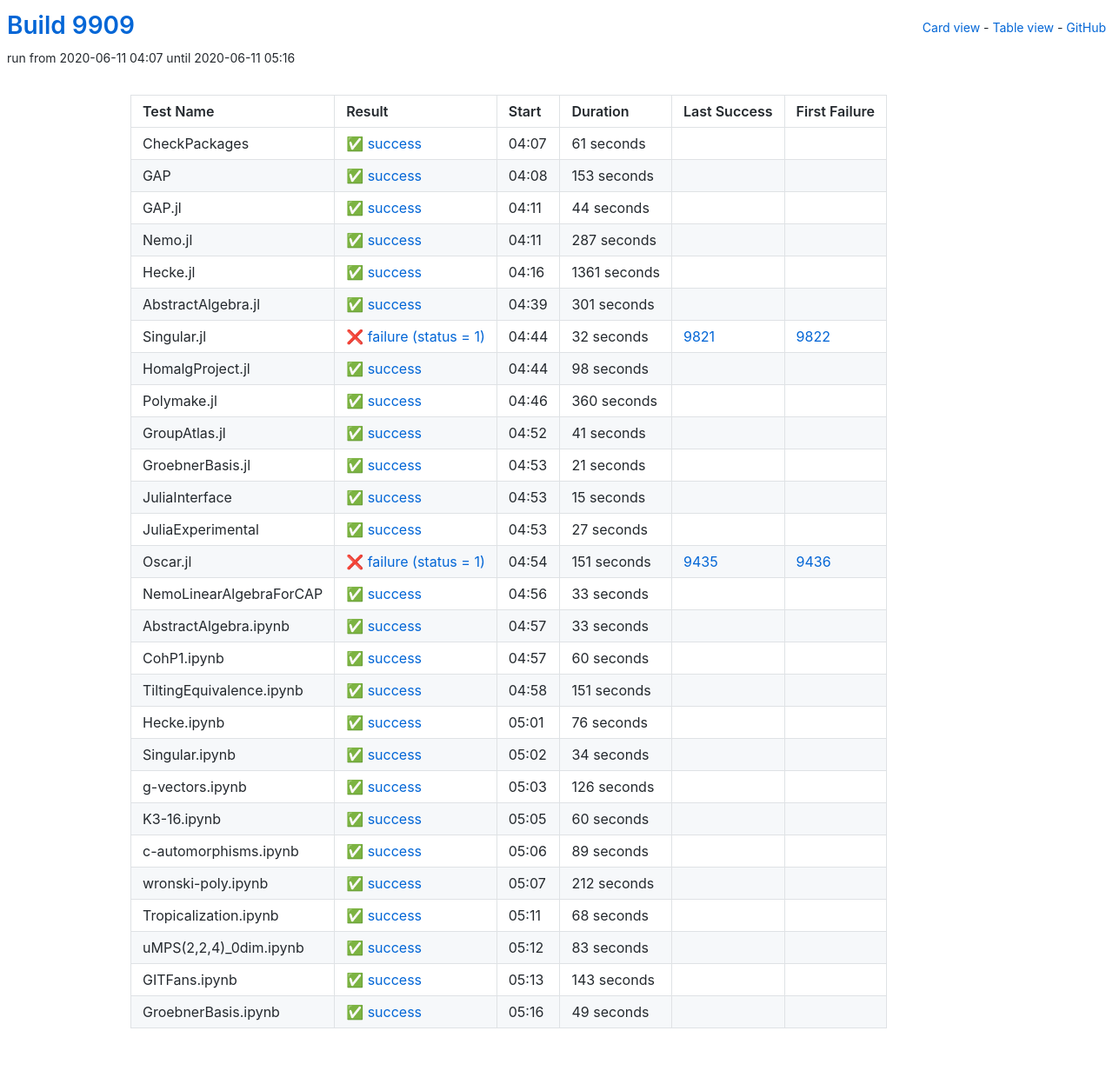
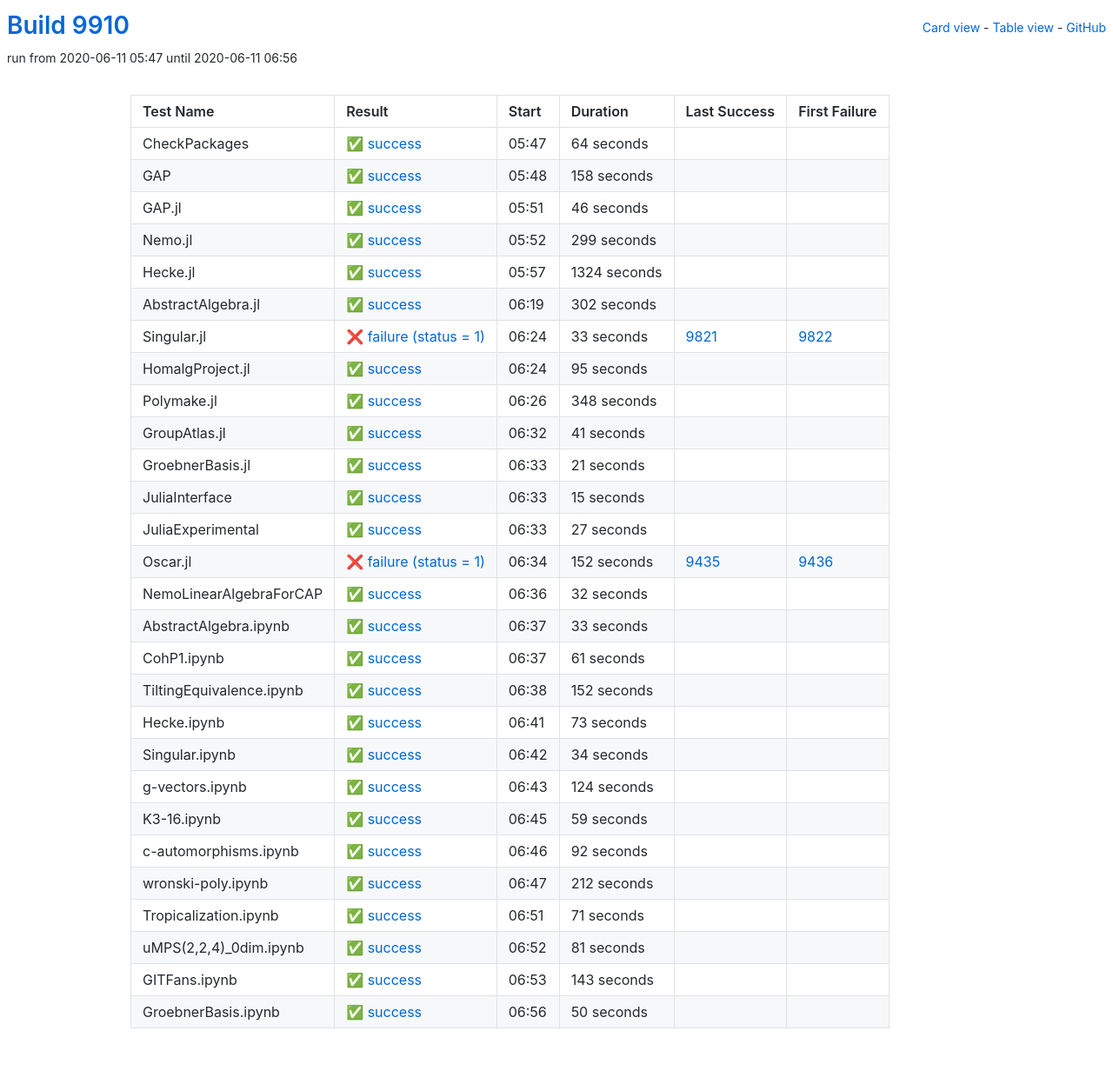
Before and after one commit to oscar-system/oscar-ci-status, a Jekyll site: the page built from table.html, in a window 1280 px wide. Shown: the whole page at 87% size. Built offline with Jekyll 4.4.1, drawn with Linux system fonts in a browser that asks for light colours.

Commit message:
Build #9910

```diff
--- a/_data/ci.yml
+++ b/_data/ci.yml
@@ -1,6 +1,6 @@
 ---
-build: 9909
-build_url: https://oscarci.mathematik.uni-kl.de/job/oscar/9909/
+build: 9910
+build_url: https://oscarci.mathematik.uni-kl.de/job/oscar/9910/
 job: oscar
 organization: oscar-system
 repo: oscar-ci-status
@@ -8,116 +8,116 @@
 tests:
 - name: CheckPackages
   id: checkpackages
-  log: https://oscarci.mathematik.uni-kl.de/job/oscar/9909/artifact/logs/build-9909/CheckPackages.log
-  start: 2020-06-11 04:07
+  log: https://oscarci.mathematik.uni-kl.de/job/oscar/9910/artifact/logs/build-9910/CheckPackages.log
+  start: 2020-06-11 05:47
   success: true
   exitcode: 0
   status: success
-  duration: 61
+  duration: 64
   last_success: false
   last_success_url:
   first_failure: false
   first_failure_url:
 - name: GAP
   id: gap
-  log: https://oscarci.mathematik.uni-kl.de/job/oscar/9909/artifact/logs/build-9909/GAP.log
-  start: 2020-06-11 04:08
+  log: https://oscarci.mathematik.uni-kl.de/job/oscar/9910/artifact/logs/build-9910/GAP.log
+  start: 2020-06-11 05:48
   success: true
   exitcode: 0
   status: success
-  duration: 153
+  duration: 158
   last_success: false
   last_success_url:
   first_failure: false
   first_failure_url:
 - name: GAP.jl
   id: gap-jl
-  log: https://oscarci.mathematik.uni-kl.de/job/oscar/9909/artifact/logs/build-9909/GAP.jl.log
-  start: 2020-06-11 04:11
+  log: https://oscarci.mathematik.uni-kl.de/job/oscar/9910/artifact/logs/build-9910/GAP.jl.log
+  start: 2020-06-11 05:51
   success: true
   exitcode: 0
   status: success
-  duration: 44
+  duration: 46
   last_success: false
   last_success_url:
   first_failure: false
   first_failure_url:
 - name: Nemo.jl
   id: nemo-jl
-  log: https://oscarci.mathematik.uni-kl.de/job/oscar/9909/artifact/logs/build-9909/Nemo.jl.log
-  start: 2020-06-11 04:11
+  log: https://oscarci.mathematik.uni-kl.de/job/oscar/9910/artifact/logs/build-9910/Nemo.jl.log
+  start: 2020-06-11 05:52
   success: true
   exitcode: 0
   status: success
-  duration: 287
+  duration: 299
   last_success: false
   last_success_url:
   first_failure: false
   first_failure_url:
 - name: Hecke.jl
   id: hecke-jl
-  log: https://oscarci.mathematik.uni-kl.de/job/oscar/9909/artifact/logs/build-9909/Hecke.jl.log
-  start: 2020-06-11 04:16
+  log: https://oscarci.mathematik.uni-kl.de/job/oscar/9910/artifact/logs/build-9910/Hecke.jl.log
+  start: 2020-06-11 05:57
   success: true
   exitcode: 0
   status: success
-  duration: 1361
+  duration: 1324
   last_success: false
   last_success_url:
   first_failure: false
   first_failure_url:
 - name: AbstractAlgebra.jl
   id: abstractalgebra-jl
-  log: https://oscarci.mathematik.uni-kl.de/job/oscar/9909/artifact/logs/build-9909/AbstractAlgebra.jl.log
-  start: 2020-06-11 04:39
+  log: https://oscarci.mathematik.uni-kl.de/job/oscar/9910/artifact/logs/build-9910/AbstractAlgebra.jl.log
+  start: 2020-06-11 06:19
   success: true
   exitcode: 0
   status: success
-  duration: 301
+  duration: 302
   last_success: false
   last_success_url:
   first_failure: false
   first_failure_url:
 - name: Singular.jl
   id: singular-jl
-  log: https://oscarci.mathematik.uni-kl.de/job/oscar/9909/artifact/logs/build-9909/Singular.jl.log
-  start: 2020-06-11 04:44
+  log: https://oscarci.mathematik.uni-kl.de/job/oscar/9910/artifact/logs/build-9910/Singular.jl.log
+  start: 2020-06-11 06:24
   success: false
   exitcode: 1
   status: failure
-  duration: 32
+  duration: 33
   last_success: 9821
   last_success_url: https://oscarci.mathematik.uni-kl.de/job/oscar/9821/
   first_failure: 9822
   first_failure_url: https://oscarci.mathematik.uni-kl.de/job/oscar/9822/
 - name: HomalgProject.jl
   id: homalgproject-jl
-  log: https://oscarci.mathematik.uni-kl.de/job/oscar/9909/artifact/logs/build-9909/HomalgProject.jl.log
-  start: 2020-06-11 04:44
+  log: https://oscarci.mathematik.uni-kl.de/job/oscar/9910/artifact/logs/build-9910/HomalgProject.jl.log
+  start: 2020-06-11 06:24
   success: true
   exitcode: 0
   status: success
-  duration: 98
+  duration: 95
   last_success: false
   last_success_url:
   first_failure: false
   first_failure_url:
 - name: Polymake.jl
   id: polymake-jl
-  log: https://oscarci.mathematik.uni-kl.de/job/oscar/9909/artifact/logs/build-9909/Polymake.jl.log
-  start: 2020-06-11 04:46
+  log: https://oscarci.mathematik.uni-kl.de/job/oscar/9910/artifact/logs/build-9910/Polymake.jl.log
+  start: 2020-06-11 06:26
   success: true
   exitcode: 0
   status: success
-  duration: 360
+  duration: 348
   last_success: false
   last_success_url:
   first_failure: false
   first_failure_url:
 - name: GroupAtlas.jl
   id: groupatlas-jl
-  log: https://oscarci.mathematik.uni-kl.de/job/oscar/9909/artifact/logs/build-9909/GroupAtlas.jl.log
-  start: 2020-06-11 04:52
+  log: https://oscarci.mathematik.uni-kl.de/job/oscar/9910/artifact/logs/build-9910/GroupAtlas.jl.log
+  start: 2020-06-11 06:32
   success: true
   exitcode: 0
   status: success
@@ -128,8 +128,8 @@
   first_failure_url:
 - name: GroebnerBasis.jl
   id: groebnerbasis-jl
-  log: https://oscarci.mathematik.uni-kl.de/job/oscar/9909/artifact/logs/build-9909/GroebnerBasis.jl.log
-  start: 2020-06-11 04:53
+  log: https://oscarci.mathematik.uni-kl.de/job/oscar/9910/artifact/logs/build-9910/GroebnerBasis.jl.log
+  start: 2020-06-11 06:33
   success: true
   exitcode: 0
   status: success
@@ -140,8 +140,8 @@
   first_failure_url:
 - name: JuliaInterface
   id: juliainterface
-  log: https://oscarci.mathematik.uni-kl.de/job/oscar/9909/artifact/logs/build-9909/JuliaInterface.log
-  start: 2020-06-11 04:53
+  log: https://oscarci.mathematik.uni-kl.de/job/oscar/9910/artifact/logs/build-9910/JuliaInterface.log
+  start: 2020-06-11 06:33
   success: true
   exitcode: 0
   status: success
@@ -152,8 +152,8 @@
   first_failure_url:
 - name: JuliaExperimental
   id: juliaexperimental
-  log: https://oscarci.mathematik.uni-kl.de/job/oscar/9909/artifact/logs/build-9909/JuliaExperimental.log
-  start: 2020-06-11 04:53
+  log: https://oscarci.mathematik.uni-kl.de/job/oscar/9910/artifact/logs/build-9910/JuliaExperimental.log
+  start: 2020-06-11 06:33
   success: true
   exitcode: 0
   status: success
@@ -164,32 +164,32 @@
   first_failure_url:
 - name: Oscar.jl
   id: oscar-jl
-  log: https://oscarci.mathematik.uni-kl.de/job/oscar/9909/artifact/logs/build-9909/Oscar.jl.log
-  start: 2020-06-11 04:54
+  log: https://oscarci.mathematik.uni-kl.de/job/oscar/9910/artifact/logs/build-9910/Oscar.jl.log
+  start: 2020-06-11 06:34
   success: false
   exitcode: 1
   status: failure
-  duration: 151
+  duration: 152
   last_success: 9435
   last_success_url: https://oscarci.mathematik.uni-kl.de/job/oscar/9435/
   first_failure: 9436
   first_failure_url: https://oscarci.mathematik.uni-kl.de/job/oscar/9436/
 - name: NemoLinearAlgebraForCAP
   id: nemolinearalgebraforcap
-  log: https://oscarci.mathematik.uni-kl.de/job/oscar/9909/artifact/logs/build-9909/NemoLinearAlgebraForCAP.log
-  start: 2020-06-11 04:56
+  log: https://oscarci.mathematik.uni-kl.de/job/oscar/9910/artifact/logs/build-9910/NemoLinearAlgebraForCAP.log
+  start: 2020-06-11 06:36
   success: true
   exitcode: 0
   status: success
-  duration: 33
+  duration: 32
   last_success: false
   last_success_url:
   first_failure: false
   first_failure_url:
 - name: AbstractAlgebra.ipynb
   id: abstractalgebra-ipynb
-  log: https://oscarci.mathematik.uni-kl.de/job/oscar/9909/artifact/logs/build-9909/AbstractAlgebra.ipynb.log
-  start: 2020-06-11 04:57
+  log: https://oscarci.mathematik.uni-kl.de/job/oscar/9910/artifact/logs/build-9910/AbstractAlgebra.ipynb.log
+  start: 2020-06-11 06:37
   success: true
   exitcode: 0
   status: success
@@ -200,44 +200,44 @@
   first_failure_url:
 - name: CohP1.ipynb
   id: cohp1-ipynb
-  log: https://oscarci.mathematik.uni-kl.de/job/oscar/9909/artifact/logs/build-9909/CohP1.ipynb.log
-  start: 2020-06-11 04:57
+  log: https://oscarci.mathematik.uni-kl.de/job/oscar/9910/artifact/logs/build-9910/CohP1.ipynb.log
+  start: 2020-06-11 06:37
   success: true
   exitcode: 0
   status: success
-  duration: 60
+  duration: 61
   last_success: false
   last_success_url:
   first_failure: false
   first_failure_url:
 - name: TiltingEquivalence.ipynb
   id: tiltingequivalence-ipynb
-  log: https://oscarci.mathematik.uni-kl.de/job/oscar/9909/artifact/logs/build-9909/TiltingEquivalence.ipynb.log
-  start: 2020-06-11 04:58
+  log: https://oscarci.mathematik.uni-kl.de/job/oscar/9910/artifact/logs/build-9910/TiltingEquivalence.ipynb.log
+  start: 2020-06-11 06:38
   success: true
   exitcode: 0
   status: success
-  duration: 151
+  duration: 152
   last_success: false
   last_success_url:
   first_failure: false
   first_failure_url:
 - name: Hecke.ipynb
   id: hecke-ipynb
-  log: https://oscarci.mathematik.uni-kl.de/job/oscar/9909/artifact/logs/build-9909/Hecke.ipynb.log
-  start: 2020-06-11 05:01
+  log: https://oscarci.mathematik.uni-kl.de/job/oscar/9910/artifact/logs/build-9910/Hecke.ipynb.log
+  start: 2020-06-11 06:41
   success: true
   exitcode: 0
   status: success
-  duration: 76
+  duration: 73
   last_success: false
   last_success_url:
   first_failure: false
   first_failure_url:
 - name: Singular.ipynb
   id: singular-ipynb
-  log: https://oscarci.mathematik.uni-kl.de/job/oscar/9909/artifact/logs/build-9909/Singular.ipynb.log
-  start: 2020-06-11 05:02
+  log: https://oscarci.mathematik.uni-kl.de/job/oscar/9910/artifact/logs/build-9910/Singular.ipynb.log
+  start: 2020-06-11 06:42
   success: true
   exitcode: 0
   status: success
@@ -248,44 +248,44 @@
   first_failure_url:
 - name: g-vectors.ipynb
   id: g-vectors-ipynb
-  log: https://oscarci.mathematik.uni-kl.de/job/oscar/9909/artifact/logs/build-9909/g-vectors.ipynb.log
-  start: 2020-06-11 05:03
+  log: https://oscarci.mathematik.uni-kl.de/job/oscar/9910/artifact/logs/build-9910/g-vectors.ipynb.log
+  start: 2020-06-11 06:43
   success: true
   exitcode: 0
   status: success
-  duration: 126
+  duration: 124
   last_success: false
   last_success_url:
   first_failure: false
   first_failure_url:
 - name: K3-16.ipynb
   id: k3-16-ipynb
-  log: https://oscarci.mathematik.uni-kl.de/job/oscar/9909/artifact/logs/build-9909/K3-16.ipynb.log
-  start: 2020-06-11 05:05
+  log: https://oscarci.mathematik.uni-kl.de/job/oscar/9910/artifact/logs/build-9910/K3-16.ipynb.log
+  start: 2020-06-11 06:45
   success: true
   exitcode: 0
   status: success
-  duration: 60
+  duration: 59
   last_success: false
   last_success_url:
   first_failure: false
   first_failure_url:
 - name: c-automorphisms.ipynb
   id: c-automorphisms-ipynb
-  log: https://oscarci.mathematik.uni-kl.de/job/oscar/9909/artifact/logs/build-9909/c-automorphisms.ipynb.log
-  start: 2020-06-11 05:06
+  log: https://oscarci.mathematik.uni-kl.de/job/oscar/9910/artifact/logs/build-9910/c-automorphisms.ipynb.log
+  start: 2020-06-11 06:46
   success: true
   exitcode: 0
   status: success
-  duration: 89
+  duration: 92
   last_success: false
   last_success_url:
   first_failure: false
   first_failure_url:
 - name: wronski-poly.ipynb
   id: wronski-poly-ipynb
-  log: https://oscarci.mathematik.uni-kl.de/job/oscar/9909/artifact/logs/build-9909/wronski-poly.ipynb.log
-  start: 2020-06-11 05:07
+  log: https://oscarci.mathematik.uni-kl.de/job/oscar/9910/artifact/logs/build-9910/wronski-poly.ipynb.log
+  start: 2020-06-11 06:47
   success: true
   exitcode: 0
   status: success
@@ -296,32 +296,32 @@
   first_failure_url:
 - name: Tropicalization.ipynb
   id: tropicalization-ipynb
-  log: https://oscarci.mathematik.uni-kl.de/job/oscar/9909/artifact/logs/build-9909/Tropicalization.ipynb.log
-  start: 2020-06-11 05:11
+  log: https://oscarci.mathematik.uni-kl.de/job/oscar/9910/artifact/logs/build-9910/Tropicalization.ipynb.log
+  start: 2020-06-11 06:51
   success: true
   exitcode: 0
   status: success
-  duration: 68
+  duration: 71
   last_success: false
   last_success_url:
   first_failure: false
   first_failure_url:
 - name: uMPS(2,2,4)_0dim.ipynb
   id: umps-2-2-4-0dim-ipynb
-  log: https://oscarci.mathematik.uni-kl.de/job/oscar/9909/artifact/logs/build-9909/uMPS-2-2-4-_0dim.ipynb.log
-  start: 2020-06-11 05:12
+  log: https://oscarci.mathematik.uni-kl.de/job/oscar/9910/artifact/logs/build-9910/uMPS-2-2-4-_0dim.ipynb.log
+  start: 2020-06-11 06:52
   success: true
   exitcode: 0
   status: success
-  duration: 83
+  duration: 81
   last_success: false
   last_success_url:
   first_failure: false
   first_failure_url:
 - name: GITFans.ipynb
   id: gitfans-ipynb
-  log: https://oscarci.mathematik.uni-kl.de/job/oscar/9909/artifact/logs/build-9909/GITFans.ipynb.log
-  start: 2020-06-11 05:13
+  log: https://oscarci.mathematik.uni-kl.de/job/oscar/9910/artifact/logs/build-9910/GITFans.ipynb.log
+  start: 2020-06-11 06:53
   success: true
   exitcode: 0
   status: success
@@ -332,12 +332,12 @@
   first_failure_url:
 - name: GroebnerBasis.ipynb
   id: groebnerbasis-ipynb
-  log: https://oscarci.mathematik.uni-kl.de/job/oscar/9909/artifact/logs/build-9909/GroebnerBasis.ipynb.log
-  start: 2020-06-11 05:16
+  log: https://oscarci.mathematik.uni-kl.de/job/oscar/9910/artifact/logs/build-9910/GroebnerBasis.ipynb.log
+  start: 2020-06-11 06:56
   success: true
   exitcode: 0
   status: success
-  duration: 49
+  duration: 50
   last_success: false
   last_success_url:
   first_failure: false
```
Also changed, not shown: README.md.
